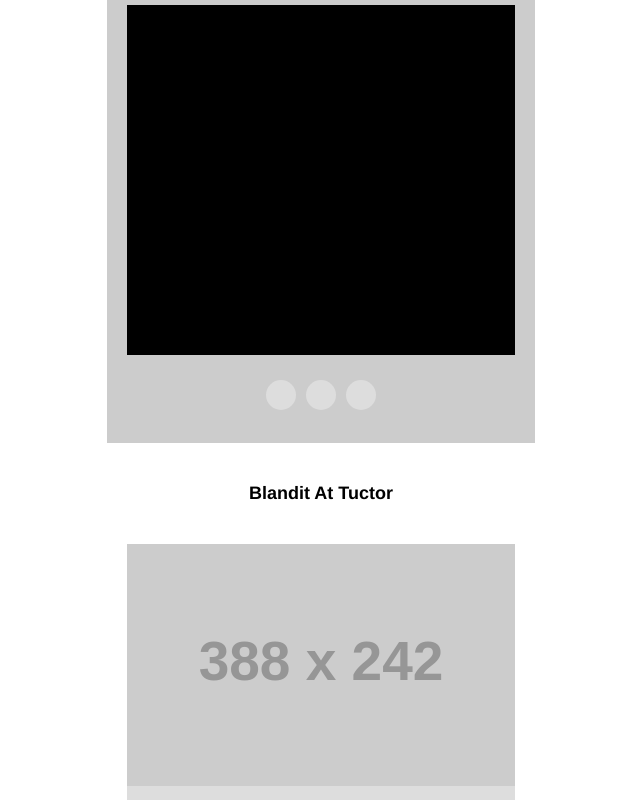
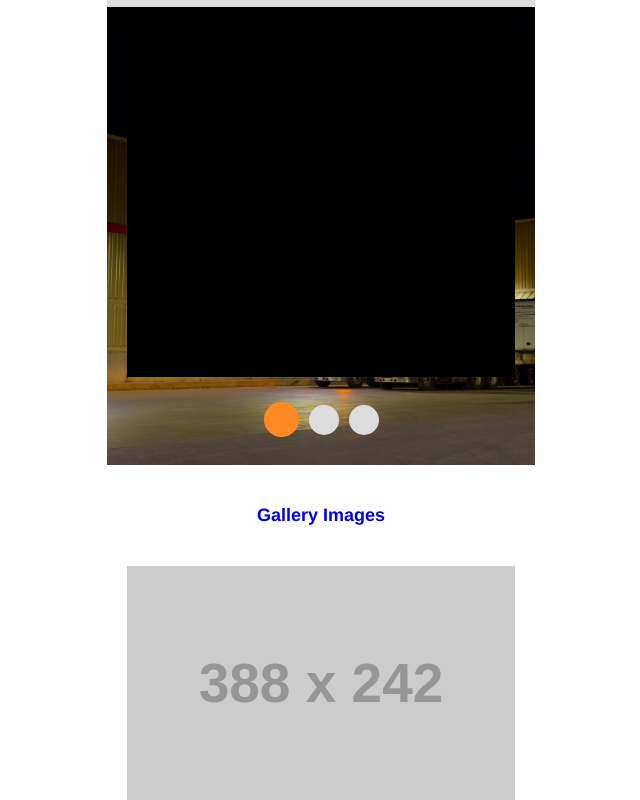
Before and after one commit to wittdesigns/witt_t_FIP, a plain HTML site: page gallery_mobile.html in a window 1280 px wide. Shown: the part 115-915 px from the top of the page, without its empty margins (319-959 px from the left). Drawn offline with Linux system fonts and the light colour scheme; placeholder pictures from the web are drawn by us.

Commit message:
added images to gallery page
Added Images to gallery

```diff
--- a/css/main-mobile.css
+++ b/css/main-mobile.css
@@ -204,7 +204,7 @@ you work on and the intended audience, we may go as low as 320px */
 
 #hero-gallery-con {
 	background-color: #aaaaaa;
-	background: url("https://via.placeholder.com/428x458");
+	background: url("../images/mobile/header_gallery_m.jpg");
 	height: 458px;
 }
 
@@ -213,7 +213,10 @@ you work on and the intended audience, we may go as low as 320px */
 	/* Remove as content will dictate height */
 	height: 350px;
 	margin-top: 20px;
+	font: 35px;
+	color: #ddd;
 }
+
 
 #gallery-controls {
 	grid-column: 1/-1;
@@ -228,6 +231,15 @@ you work on and the intended audience, we may go as low as 320px */
 	height: 30px;
 	width: 30px;
 	border-radius: 50%;
+	margin: 5px;
+  }
+
+  .dotselected {
+	background-color: #FD8A23;
+	height: 35px;
+	width: 35px;
+	border-radius: 50%;
+	border: #FDFDFD;
 	margin: 5px;
   }
 
--- a/gallery_mobile.html
+++ b/gallery_mobile.html
@@ -11,7 +11,16 @@
 
         <div id="header-con">
             <div id="main-header" class="grid-con">
-                <img src="https://via.placeholder.com/186x80" alt="image" id="header-logo">
+                <a href="index.html"><img src="images/logo.svg" alt="On Time transportation Logo" id="header-logo">
+
+
+
+
+
+
+
+
+
                  <div id="mobile-nav">
                     <span class="burger"></span>
                     <span class="burger"></span>
@@ -26,7 +35,7 @@
                     <div id="hero-gallery-text" class="box-color">
                     </div>
                     <div id="gallery-controls">
-                        <span class="dot"></span>
+                        <span class="dotselected"></span>
                         <span class="dot"></span>
                         <span class="dot"></span>
                     </div>
@@ -34,7 +43,7 @@
             </div>
 
             <div class="grid-con" id="gallery">
-                <h2>Blandit At Tuctor</h2>
+                <h2>Gallery Images</h2>
                 <div class="gallery-box">
                     <img src="https://via.placeholder.com/388x242" alt="image">
                 </div>
```
Also changed, not shown: images/mobile/header_gallery_m.jpg (added).
